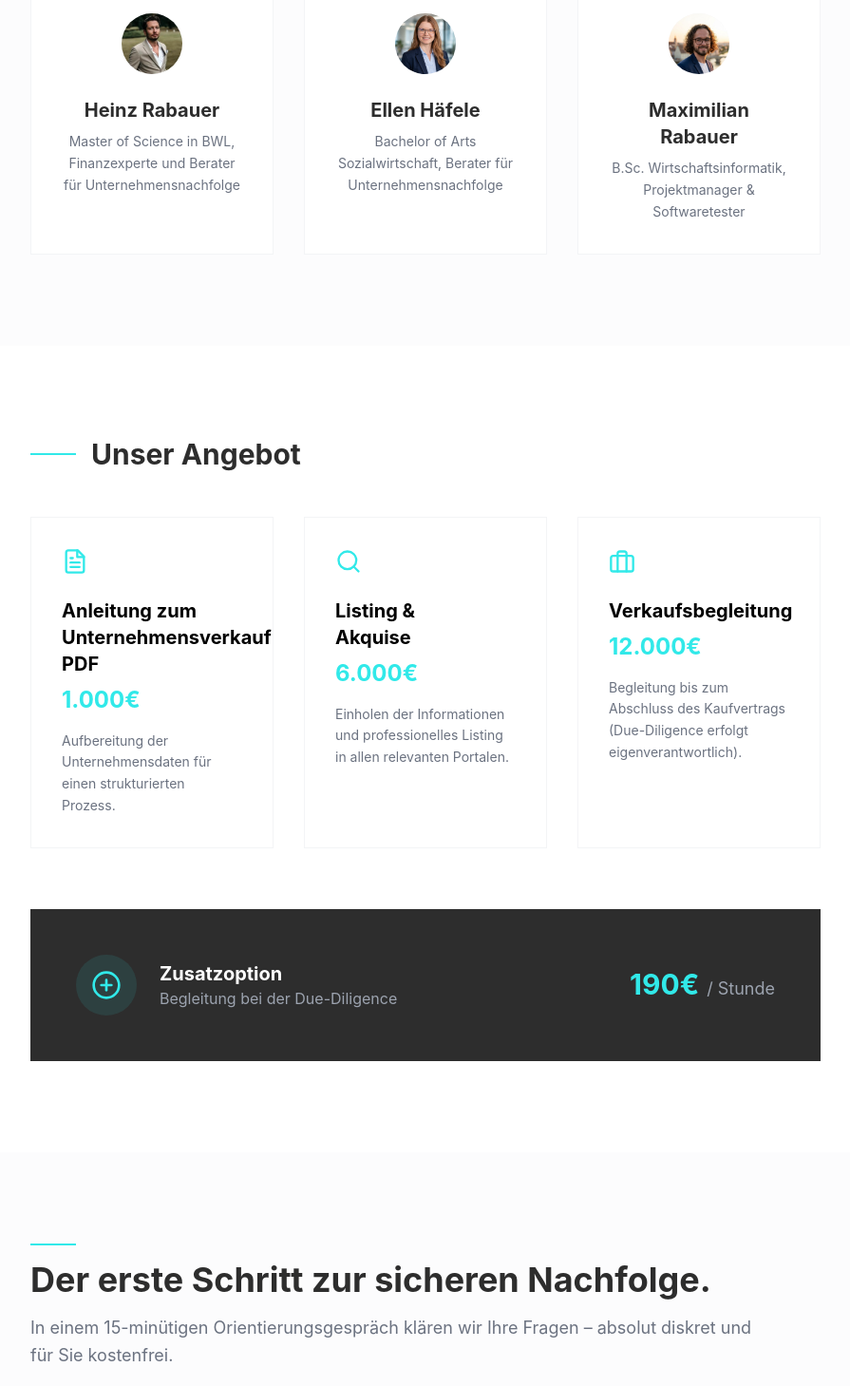
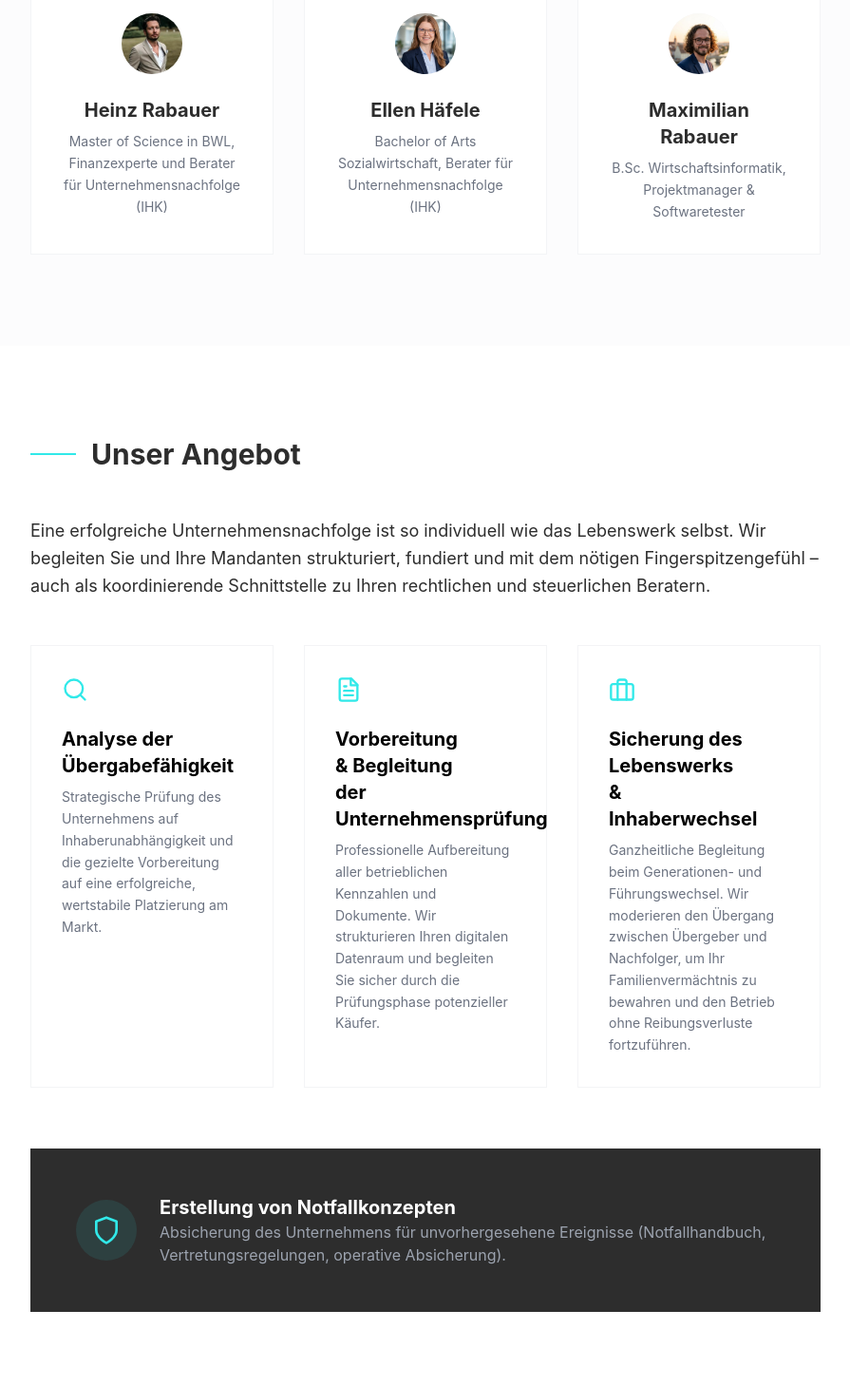
Before and after one commit to ellen2407/modern-services, a React (Vite) app: page / in a window 1280 px wide. Shown: the part 1700-3159 px from the top of the page at 95% size, without its empty margins (320-1215 px from the left). Built offline with nearby package versions, Linux system fonts and the light colour scheme.

Commit message:
anpassung angebot, IHK zertifikate rein

```diff
--- a/src/components/About.tsx
+++ b/src/components/About.tsx
@@ -21,15 +21,15 @@ const About: React.FC = () => {
     };
   }, [expandedImage]);
   const certificates = [
-    { icon: <CheckCircle className="text-[#31e9e9]" size={20} />, text: 'Berater für Unternehmensnachfolge' },
+    { icon: <CheckCircle className="text-[#31e9e9]" size={20} />, text: 'Berater für Unternehmensnachfolge (IHK)' },
     { icon: <Shield className="text-[#31e9e9]" size={20} />, text: 'Projektmanagement klassisch, agil & hybrid' },
     { icon: <Cpu className="text-[#31e9e9]" size={20} />, text: 'Prozessanalyse & -automatisierung: UIPath certified RPA Developer' },
     { icon: <Code className="text-[#31e9e9]" size={20} />, text: 'ISTQB Certified Advanced Level Testmanager' },
   ];
 
   const teamMembers = [
-    { name: 'Heinz Rabauer', role: 'Master of Science in BWL, Finanzexperte und Berater für Unternehmensnachfolge', image: '/images/team/heinz-rabauer.jpg' },
-    { name: 'Ellen Häfele', role: 'Bachelor of Arts Sozialwirtschaft, Berater für Unternehmensnachfolge', image: '/images/team/ellen-haefele.png' },
+    { name: 'Heinz Rabauer', role: 'Master of Science in BWL, Finanzexperte und Berater für Unternehmensnachfolge (IHK)', image: '/images/team/heinz-rabauer.jpg' },
+    { name: 'Ellen Häfele', role: 'Bachelor of Arts Sozialwirtschaft, Berater für Unternehmensnachfolge (IHK)', image: '/images/team/ellen-haefele.png' },
     { name: 'Maximilian Rabauer', role: 'B.Sc. Wirtschaftsinformatik, Projektmanager & Softwaretester', image: '/images/team/maximilian-rabauer.png' },
   ];
 
--- a/src/components/Kontaktformular.tsx
+++ b/src/components/Kontaktformular.tsx
@@ -49,7 +49,7 @@ const Kontaktformular: React.FC = () => {
           <p className="text-lg text-gray-600 leading-relaxed mt-6">
             Ihre Ellen Häfele
             <br />
-            Beraterin für Unternehmensnachfolge
+            Beraterin für Unternehmensnachfolge (IHK)
           </p>
         </div>
       </section>
--- a/src/components/Offerings.tsx
+++ b/src/components/Offerings.tsx
@@ -1,26 +1,23 @@
 
 import React from 'react';
-import { FileText, Search, Briefcase, PlusCircle } from 'lucide-react';
+import { FileText, Search, Briefcase, Shield } from 'lucide-react';
 
 const Offerings: React.FC = () => {
   const offers = [
     {
-      icon: <FileText size={28} />,
-      title: 'Anleitung zum Unternehmensverkauf PDF',
-      price: '1.000€',
-      description: 'Aufbereitung der Unternehmensdaten für einen strukturierten Prozess.'
+      icon: <Search size={28} />,
+      title: 'Analyse der Übergabefähigkeit',
+      description: 'Strategische Prüfung des Unternehmens auf Inhaberunabhängigkeit und die gezielte Vorbereitung auf eine erfolgreiche, wertstabile Platzierung am Markt.'
     },
     {
-      icon: <Search size={28} />,
-      title: 'Listing & Akquise',
-      price: '6.000€',
-      description: 'Einholen der Informationen und professionelles Listing in allen relevanten Portalen.'
+      icon: <FileText size={28} />,
+      title: 'Vorbereitung & Begleitung der Unternehmensprüfung',
+      description: 'Professionelle Aufbereitung aller betrieblichen Kennzahlen und Dokumente. Wir strukturieren Ihren digitalen Datenraum und begleiten Sie sicher durch die Prüfungsphase potenzieller Käufer.'
     },
     {
       icon: <Briefcase size={28} />,
-      title: 'Verkaufsbegleitung',
-      price: '12.000€',
-      description: 'Begleitung bis zum Abschluss des Kaufvertrags (Due-Diligence erfolgt eigenverantwortlich).'
+      title: 'Sicherung des Lebenswerks & Inhaberwechsel',
+      description: 'Ganzheitliche Begleitung beim Generationen- und Führungswechsel. Wir moderieren den Übergang zwischen Übergeber und Nachfolger, um Ihr Familienvermächtnis zu bewahren und den Betrieb ohne Reibungsverluste fortzuführen.'
     },
   ];
 
@@ -31,12 +28,15 @@ const Offerings: React.FC = () => {
           <span className="h-[2px] w-12 bg-[#31e9e9]"></span> Unser Angebot
         </h2>
 
+        <p className="text-lg leading-relaxed text-[#2d2d2d] mb-12">
+          Eine erfolgreiche Unternehmensnachfolge ist so individuell wie das Lebenswerk selbst. Wir begleiten Sie und Ihre Mandanten strukturiert, fundiert und mit dem nötigen Fingerspitzengefühl – auch als koordinierende Schnittstelle zu Ihren rechtlichen und steuerlichen Beratern.
+        </p>
+
         <div className="grid lg:grid-cols-3 gap-8 mb-16">
           {offers.map((offer, idx) => (
             <div key={idx} className="flex flex-col border border-gray-100 p-8 hover:shadow-xl hover:shadow-gray-100 transition-all bg-white relative">
               <div className="text-[#31e9e9] mb-6">{offer.icon}</div>
               <h3 className="text-xl font-bold mb-2 pr-12">{offer.title}</h3>
-              <p className="text-[#31e9e9] font-bold text-2xl mb-4">{offer.price}</p>
               <p className="text-gray-500 leading-relaxed text-sm">{offer.description}</p>
             </div>
           ))}
@@ -45,16 +45,12 @@ const Offerings: React.FC = () => {
         <div className="bg-[#2d2d2d] text-white p-8 md:p-12 flex flex-col md:flex-row items-center justify-between gap-8">
           <div className="flex items-center gap-6">
             <div className="p-4 bg-[#31e9e9]/10 rounded-full text-[#31e9e9]">
-              <PlusCircle size={32} />
+              <Shield size={32} />
             </div>
             <div>
-              <h4 className="text-xl font-bold">Zusatzoption</h4>
-              <p className="text-gray-400">Begleitung bei der Due-Diligence</p>
+              <h4 className="text-xl font-bold">Erstellung von Notfallkonzepten</h4>
+              <p className="text-gray-400">Absicherung des Unternehmens für unvorhergesehene Ereignisse (Notfallhandbuch, Vertretungsregelungen, operative Absicherung).</p>
             </div>
-          </div>
-          <div className="text-right">
-            <span className="text-[#31e9e9] text-3xl font-bold">190€</span>
-            <span className="text-gray-400 text-lg ml-2">/ Stunde</span>
           </div>
         </div>
       </div>
```
